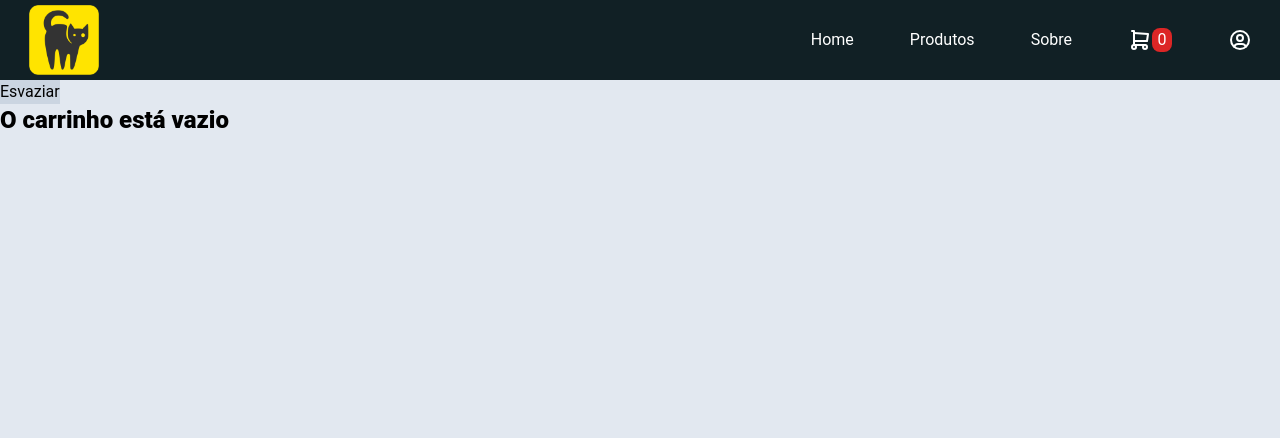
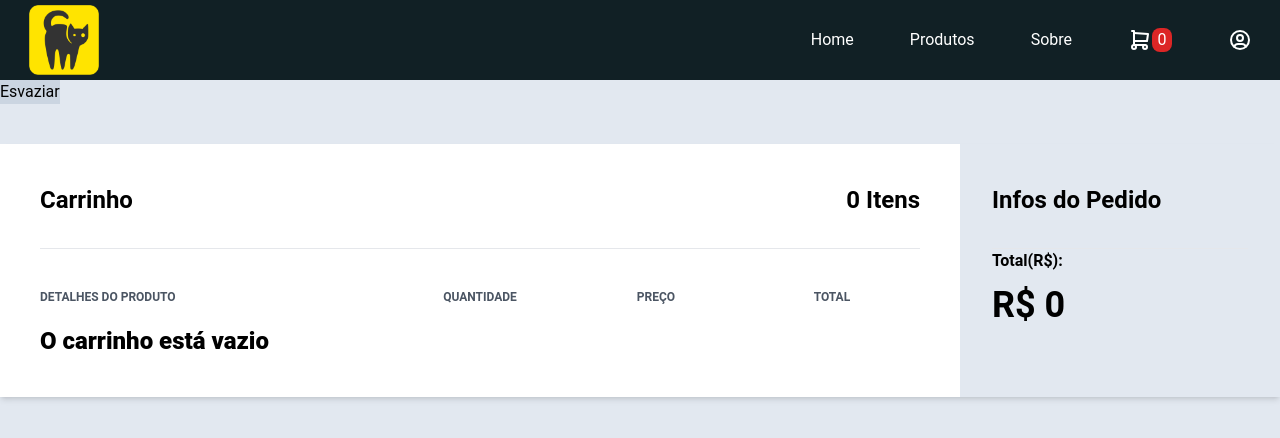
Before and after one commit to LuanGrod/pet-shop, a React (Create React App) app in the folder client/: page /carrinho in a window 1280 px wide. Shown: the top 438 px of the page. Built offline with nearby package versions, Linux system fonts and the light colour scheme.

Commit message:
Estilização do Carrinho + Preço Total

```diff
--- a/client/src/router/pages/Carrinho.jsx
+++ b/client/src/router/pages/Carrinho.jsx
@@ -1,28 +1,43 @@
-import React from "react";
+import React, {useState} from "react";
 import { useDispatch, useSelector } from "react-redux";
 import store, { carrinho, ProdutosCarrinho } from "../../store"
 import { useNavigate } from "react-router-dom";
+import { useEffect } from "react";
 
 
 function Carrinho() {
   const dispatch = useDispatch();
-  const produtosCarrinho = useSelector(ProdutosCarrinho)
   const navigate = useNavigate();
   const logadoEstado = store.getState().logado;
 
+  const produtosCarrinho = useSelector(ProdutosCarrinho)
+  const itens = produtosCarrinho.reduce(function (soma, i) {return soma + i[4];}, 0)
+  const preco = produtosCarrinho.reduce(function (soma, i) {return Number(soma) + (Number(i[2])*i[4])}, 0)
+
+  const [totalItem, setTotalItem] = useState(itens)
+  const [totalPreco, setTotalPreco] = useState(preco)
+
+  useEffect(() => {
+    setTotalItem(itens)
+    setTotalPreco(preco)
+    console.log(preco)
+  }, [produtosCarrinho])
+
+
+
   const esvaziar = () => {
-    dispatch(carrinho({type: "EXCLUDE_ALL_CART"}));
+    dispatch(carrinho({ type: "EXCLUDE_ALL_CART" }));
   };
 
   const removeItemCart = (id) => {
-    dispatch(carrinho({type: "REMOVE_FROM_CART", payload: id}))
+    dispatch(carrinho({ type: "REMOVE_FROM_CART", payload: id }))
   }
 
   const finalizaCompra = () => {
-    if(!logadoEstado){
+    if (!logadoEstado) {
       alert("Você precisa estar logado")
       navigate('/login')
-    }else{
+    } else {
       alert("Compra finalizada!! Volte sempre :)")
       esvaziar()
       navigate('/')
@@ -30,59 +45,90 @@ function Carrinho() {
   }
 
   const increment = (id) => {
-    dispatch(carrinho({type: "INCREMENT_PRODUCT", payload: id}))
+    dispatch(carrinho({ type: "INCREMENT_PRODUCT", payload: id }))
   }
 
   const decrement = (id, quant) => {
-    if(quant > 1){
-      dispatch(carrinho({type: "DECREMENT_PRODUCT", payload: id}))
-    }else{
+    if (quant > 1) {
+      dispatch(carrinho({ type: "DECREMENT_PRODUCT", payload: id }))
+    } else {
       removeItemCart(id)
     }
 
   }
 
+
   return (
-    <div className="w-screen h-screen bg-slate-200">
+    <div className=" bg-slate-200 h-screen">
       <div>
         <button className="bg-slate-300" onClick={esvaziar}>Esvaziar</button>
       </div>
-      <div>
-        {produtosCarrinho.length > 0 ? produtosCarrinho.map(item =>
-          <div className="ItemCart border-t-2 " key={item[0]}>
-            <div className="ItemImg">
-              <img id="imagem" src={item[3]} alt="produto" className="w-20 h-20" />
+      <div className="container mx-auto mt-10">
+        <div className="flex shadow-md my-10 ">
+          <div className="w-3/4 bg-white px-10 py-10">
+            <div className="flex justify-between border-b pb-8">
+              <h1 className="font-semibold text-2xl">Carrinho</h1>
+              <h2 className="font-semibold text-2xl">{totalItem} Itens</h2>
             </div>
-            <div className="ItemInfo">
-              <h1>{item[1]}</h1>
+            <div className="flex mt-10 mb-5">
+              <h3 className="font-semibold text-gray-600 text-xs uppercase w-2/5">Detalhes do produto</h3>
+              <h3 className="font-semibold text-center text-gray-600 text-xs uppercase w-1/5">Quantidade</h3>
+              <h3 className="font-semibold text-center text-gray-600 text-xs uppercase w-1/5">Preço</h3>
+              <h3 className="font-semibold text-center text-gray-600 text-xs uppercase w-1/5">Total</h3>
             </div>
-            <div className="ItemPrice">
-              <h1 id="preco" className="">R${item[2]}</h1>
+            {produtosCarrinho.length > 0 ?
+              produtosCarrinho.map(item =>
+                <div className="flex items-center hover:bg-gray-100 -mx-8 px-6 py-5" key={item[0]}>
+                  <div className="flex w-2/5">
+                    <div className="w-20">
+                      <img id="imagem" src={item[3]} alt="produto" className="w-20 h-20" />
+                    </div>
+                    <div className="flex flex-col justify-between ml-4 flex-grow">
+                      <h1 className="">{item[1]}</h1>
+                      <button className="font-semibold hover:text-red-500 text-gray-500 text-xs" onClick={() => removeItemCart(item[0])}>Remover</button>
+                    </div>
+                  </div>
+
+                  <div className="quantidade flex  w-1/5 items-center	justify-center">
+                    <button className="bg-transparent hover:bg-blue-500 text-blue-700 font-semibold hover:text-white px-2 border border-blue-500 hover:border-transparent rounded" onClick={() => decrement(item[0], item[4])}>-</button>
+                    <h2 className="px-3">{item[4]}</h2>
+                    <button className="bg-transparent hover:bg-blue-500 text-blue-700 font-semibold hover:text-white px-2 border border-blue-500 hover:border-transparent rounded" onClick={() => increment(item[0])}>+</button>
+                  </div>
+
+                  <div className="text-center w-1/5 font-semibold text-sm">
+                    <h1 id="preco">R${item[2]}</h1>
+                  </div>
+
+
+                  <div className="text-center w-1/5 font-semibold text-sm">
+                    <span>Total: R${Number(item[2]) * item[4]}</span>
+                  </div>
+
+
+                </div>
+              ) : <h2 className="text-2xl font-extrabold">O carrinho está vazio</h2>}
+
+
+          </div>
+          <div id="summary" className="flex-col justify-between w-1/4 px-8 py-10 relative">
+            <h1 className="font-semibold text-2xl border-b pb-8">Infos do Pedido</h1>
+            <div>
+              <h3 className="font-semibold text-1xl">Total(R$): </h3>
+              <h4 className="font-semibold text-4xl mt-3">R$ {totalPreco}</h4>
             </div>
-            <div className="Quantity flex">
-              <button className="bg-transparent hover:bg-blue-500 text-blue-700 font-semibold hover:text-white py-2 px-4 border border-blue-500 hover:border-transparent rounded" onClick={() => decrement(item[0], item[4])}>-</button>
-              <h2>{item[4]}</h2>
-              <button className="bg-transparent hover:bg-blue-500 text-blue-700 font-semibold hover:text-white py-2 px-4 border border-blue-500 hover:border-transparent rounded" onClick={() => increment(item[0])}>+</button>
-            </div>
-            <div className="ItemRemove">
-                <button className="bg-red-500 hover:bg-red-400 text-white font-bold border-b-4 border-red-800 hover:border-red-500 rounded w-40"  onClick={() => removeItemCart(item[0])}>Remover</button>
-            </div>
-            <div className="totalValue text-2xl">
-                <span>Total: R${Number(item[2])*item[4]}</span>
-            </div>
+            {produtosCarrinho.length > 0 ?
+            <div>
+            <button className="absolute bottom-5 text-2xl text-gray-900 bg-white hover:bg-gray-100 border border-gray-200 focus:ring-4 focus:outline-none focus:ring-gray-100 font-medium rounded-lg  px-5 py-2.5 text-center inline-flex items-center dark:focus:ring-gray-600 dark:bg-gray-800 dark:border-gray-700 dark:text-white dark:hover:bg-gray-700 mr-2 mb-2" onClick={finalizaCompra}>Finalizar Compra</button>
           </div>
-        ) : <h2 className="text-2xl font-extrabold">O carrinho está vazio</h2>}
-      </div>
-      {
-        produtosCarrinho.length > 0 ?
-        <div>
-          <button className="text-2xl text-gray-900 bg-white hover:bg-gray-100 border border-gray-200 focus:ring-4 focus:outline-none focus:ring-gray-100 font-medium rounded-lg  px-5 py-2.5 text-center inline-flex items-center dark:focus:ring-gray-600 dark:bg-gray-800 dark:border-gray-700 dark:text-white dark:hover:bg-gray-700 mr-2 mb-2" onClick={finalizaCompra}>Finalizar Compra</button>
+          : <></>}
+
+
+          </div>
+
         </div>
 
+      </div>
 
-
-        : <p></p>
-      }
 
     </div>
   );
```
